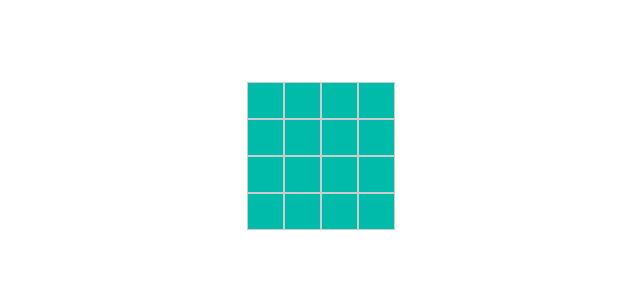
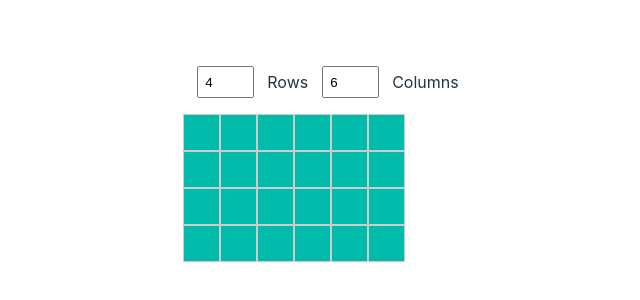
Before and after one commit to nascarsayan/react-stack, a Preact app in the folder mine-sweeper/: page / in a window 1280 px wide. Shown: the part 244-544 px from the top of the page, without its empty margins (319-959 px from the left). Built offline with nearby package versions, Linux system fonts and the light colour scheme.

Commit message:
rows and cols

```diff
--- a/mine-sweeper/src/app.css
+++ b/mine-sweeper/src/app.css
@@ -35,3 +35,16 @@
   width: 35px;
   line-height: 35px;
 }
+
+#user-cols, #user-rows {
+  margin: 0 1em;
+  width: 3em;
+  padding: 0.5em;
+}
+
+.board-form {
+  display: flex;
+  justify-content: center;
+  align-items: center;
+  margin: 1em 0;
+}
--- a/mine-sweeper/src/app.tsx
+++ b/mine-sweeper/src/app.tsx
@@ -9,18 +9,20 @@ type Cell = {
   isFlagged: boolean
 }
 
-export function App() {
+type MineSweeperProps = {
+  numRows: number
+  numCols: number
+}
 
+// MineSweeper is a JSX component
+function MineSweeper({ numRows, numCols }: MineSweeperProps) {
   const [board, setBoard] = useState<Array<Array<Cell>>>([])
 
   const [isGameDone, setIsGameDone] = useState<boolean>(false)
 
   useEffect(() => {
     createBoard()
-  }, [])
-
-  let numRows = 4
-  let numCols = 4
+  }, [ numCols, numRows ])
 
   function getMineCells() {
     let totalMines = 2 // (numRows * numCols) / 6
@@ -103,7 +105,7 @@ export function App() {
       for (let dj = -1; dj <= 1; dj++) {
         // Below condition not required
         // if (di == 0 && dj == 0) continue;
-        revealRecursive(i+di, j+dj, board)
+        revealRecursive(i + di, j + dj, board)
       }
     }
   }
@@ -192,7 +194,7 @@ export function App() {
   }
 
   return (
-    <div id="app">
+    <>
       {
         board.map(
           (row, i) => (
@@ -215,8 +217,8 @@ export function App() {
                       onClick={
                         (event) => handleCellClick(event, i, j)
                       }
-                      >
-                      { display(cell) }
+                    >
+                      {display(cell)}
                     </div>
                   )
                 )
@@ -225,6 +227,41 @@ export function App() {
           )
         )
       }
+    </>
+  )
+}
+
+enum Difficulty {
+  easy = "easy",
+  medium = "medium",
+  hard = "hard"
+}
+
+export function App() {
+
+  const [rows, setRows] = useState<number>(4)
+  const [cols, setCols] = useState<number>(6)
+
+  // const [difficulty, setDifficulty] = useState<Difficulty>(Difficulty.easy)
+
+  return (
+    <div id="app">
+      <form class="board-form">
+        <input type="number" value={rows} id="user-rows" onChange={
+          (event) => setRows(parseInt(event.currentTarget.value))
+        } />
+        <label for="user-rows">Rows</label>
+        <input type="number" value={cols} id="user-cols" onChange={
+          (event) => setCols(parseInt(event.currentTarget.value))
+        } />
+        <label for="user-cols">Columns</label>
+        {/* <input id="user-difficulty" type="range" min="1" max="3" value={cols} onChange={
+          (event) => setCols(parseInt(event.currentTarget.value))
+        } />
+        <label for="user-difficulty">Difficulty</label> */}
+
+      </form>
+      <MineSweeper numRows={rows} numCols={cols} />
     </div>
   )
 }
```
